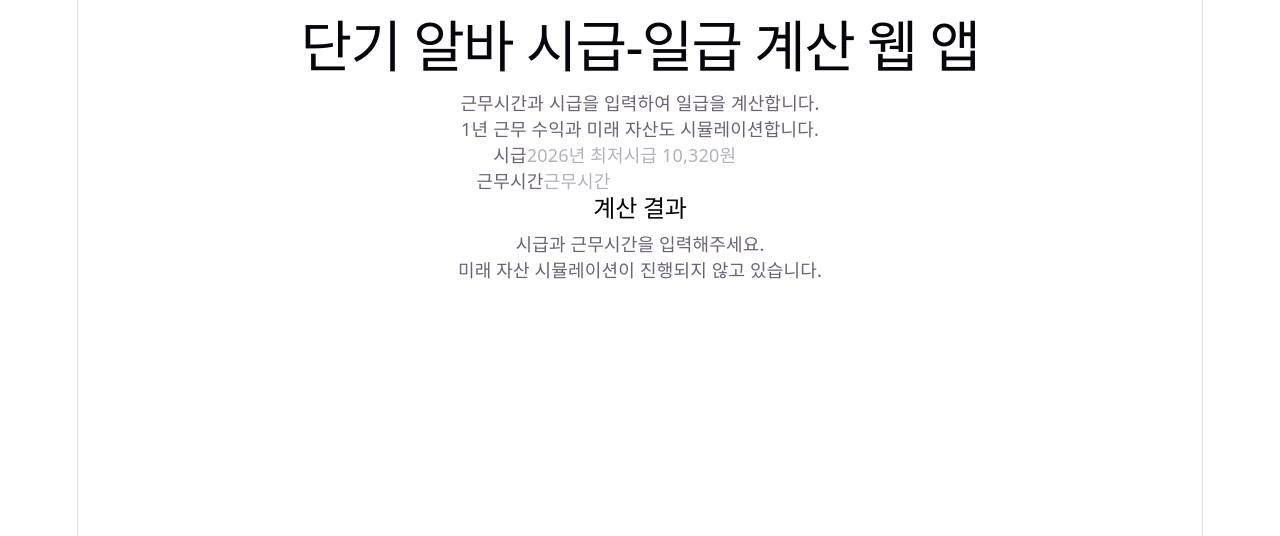
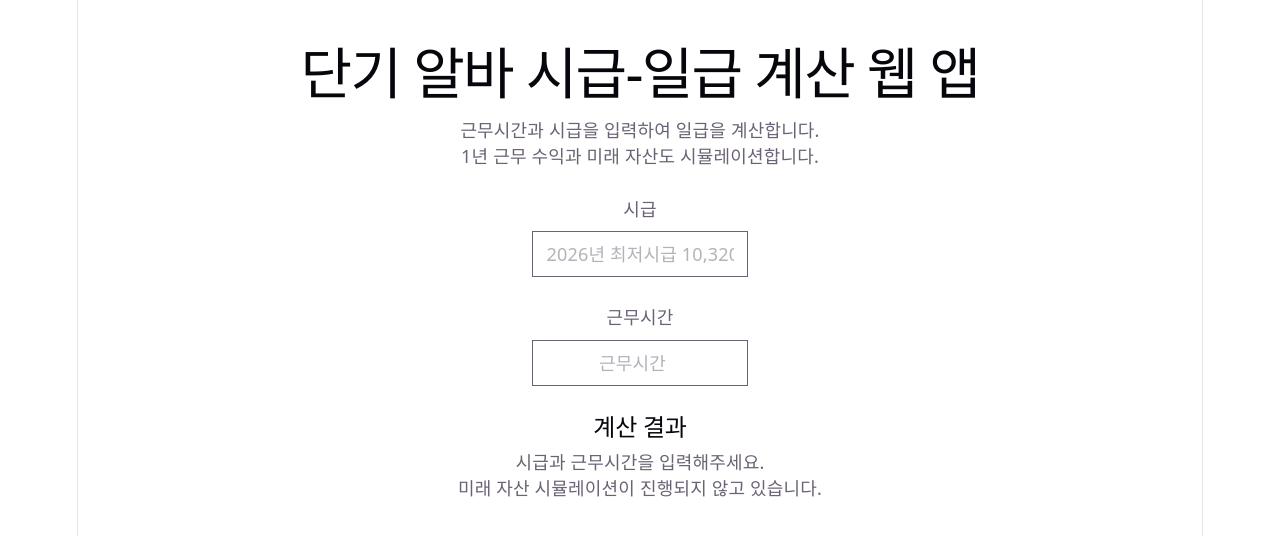
Before and after one commit to webmooncity/part-time-wage-calculator, a React (Vite) app: page / in a window 1280 px wide. Shown: the top 536 px of the page. Built offline with nearby package versions, Linux system fonts and the light colour scheme.

Commit message:
Apply Tailwind spacing and text size styles

```diff
--- a/src/App.tsx
+++ b/src/App.tsx
@@ -102,19 +102,22 @@ function App() {
     numericWorkDaysPerYear > 0;
 
   return (
-    <main>
-      <section>
+    <main className="p-6">
+      <section className="space-y-6">
+        <div className="space-y-2">
           <h1>단기 알바 시급-일급 계산 웹 앱</h1>
           <p>
             근무시간과 시급을 입력하여 일급을 계산합니다.
             <br />
             1년 근무 수익과 미래 자산도 시뮬레이션합니다.
           </p>
+        </div>
 
-        <div>
+        <div className="flex flex-col gap-2 w-full max-w-48 mx-auto">
           <label htmlFor="hourlyWage">시급</label>
           <input
             id="hourlyWage"
+            className="border px-3 py-2 text-center"
             type="text"
             inputMode="numeric"
             value={hourlyWage}
@@ -125,10 +128,11 @@ function App() {
           />
         </div>
 
-        <div>
+        <div className="flex flex-col gap-2 w-full max-w-48 mx-auto">
           <label htmlFor="workHours">근무시간</label>
           <input
             id="workHours"
+            className="border px-3 py-2 text-center"
             type="number"
             value={workHours}
             onChange={(e) => setWorkHours(e.target.value)}
@@ -136,14 +140,14 @@ function App() {
           />
         </div>
 
-        <div>
+        <div className="space-y-6">
           <h2>계산 결과</h2>
 
           {isDailyPayCalculable ? (
-            <div>
+            <div className="space-y-2">
               <p>
                 일급은 {' '}
-                <strong>{dailyPay.toLocaleString()}원</strong>입니다.
+                <strong className="text-xl">{dailyPay.toLocaleString()}원</strong>입니다.
               </p>
             </div>
           ) : (
@@ -151,15 +155,17 @@ function App() {
           )}
 
           {isFutureAssetCalculable ? (
-            <div>
+            <div className="space-y-6">
               <h2>미래 자산 시뮬레이션</h2>
 
-              <p>1년에 250일 근무 시, 1년 근무 수익은 <strong>{yearlyIncome.toLocaleString()}</strong>원 입니다.</p>
+              <p>1년에 250일 근무 시, 1년 근무 수익은 <strong className="text-xl">{yearlyIncome.toLocaleString()}</strong>원 입니다.</p>
               <p>
                 이 금액을 연 20% 수익률로 30년간 굴리면
                 <br />
                 예상 자산은 {' '}
-                <strong>{formatKoreanMoney(flooredFutureAsset)} (₩ {flooredFutureAsset.toLocaleString()})</strong> 입니다.
+                <strong className="text-xl">
+                  {formatKoreanMoney(flooredFutureAsset)} (₩ {flooredFutureAsset.toLocaleString()})
+                </strong> 입니다.
               </p>
             </div>
           ) : (
```
Lines whose indentation alone changed are shown as unchanged.
